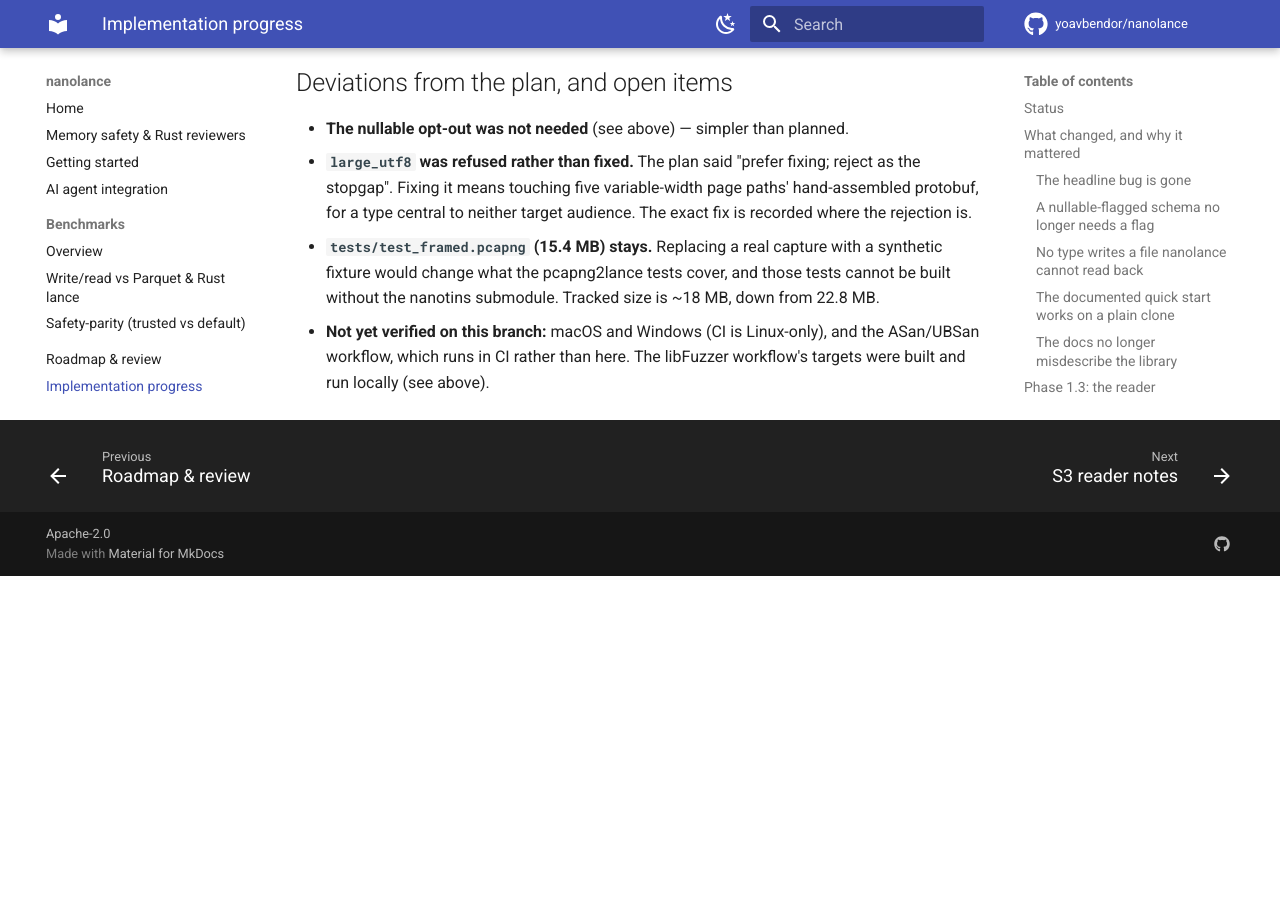
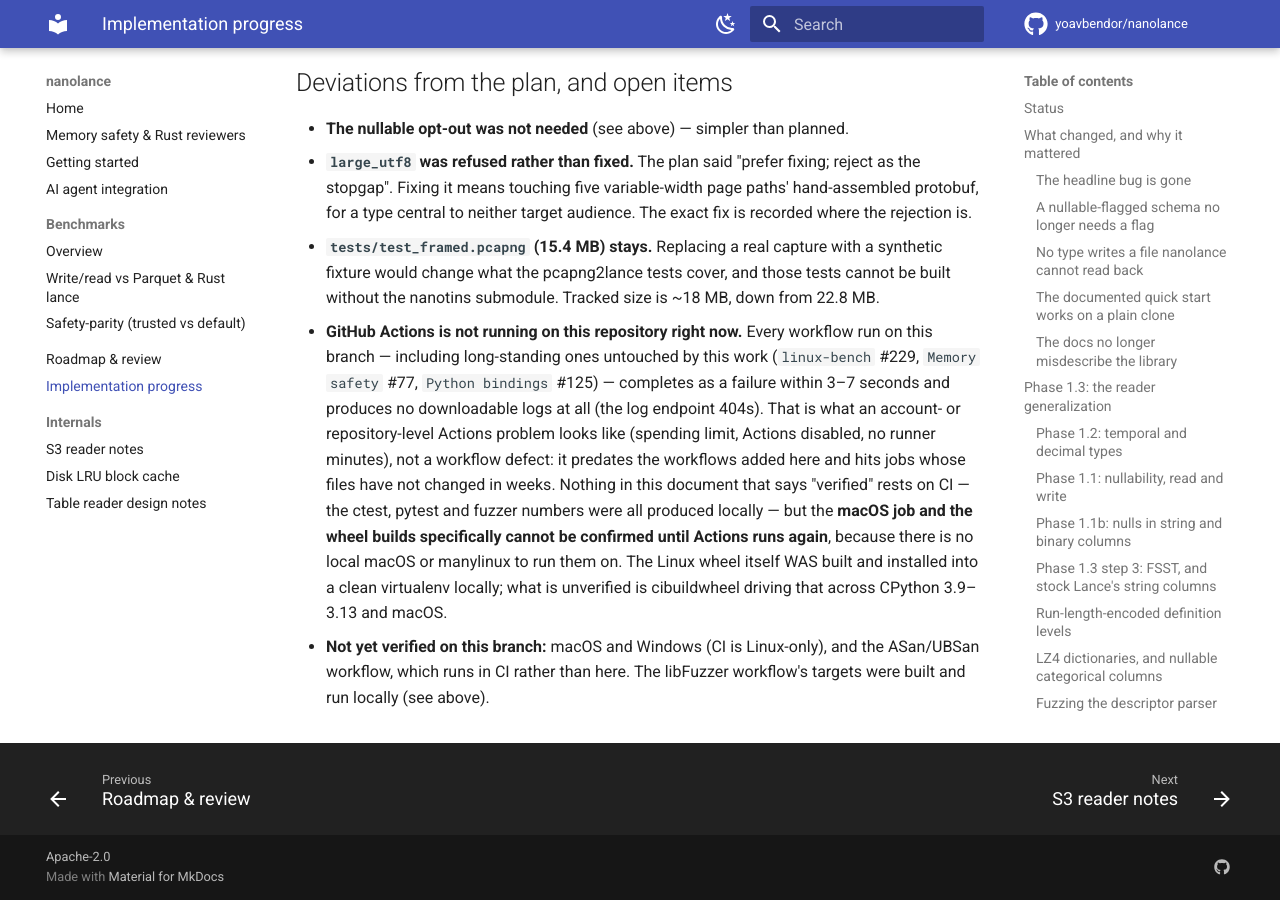
Before and after one commit to yoavbendor/nanolance, an MkDocs documentation site: the page built from docs/PROGRESS.md, in a window 1280 px wide and 900 px high, scrolled down 12835 px. Built offline with MkDocs 1.6.1 and Material for MkDocs 9.7.7, drawn with Linux system fonts in a browser that asks for light colours; comment, search, counter and statistics services are not loaded; before the commit the page ends 13411 px from its top, so only the background shows below that.

Commit message:
docs: record that GitHub Actions is not running on this repository
Every workflow run on this branch completes as a failure within 3-7 seconds and
produces no downloadable logs (the log endpoint 404s) -- including long-standing
workflows untouched by this work: linux-bench #229, Memory safety #77, Python
bindings #125. That is an account- or repository-level Actions problem, not a
workflow defect; it predates the workflows added in the previous commit and hits
jobs whose files have not changed.

Worth writing down because of what it does and does not cost. Every ctest,
pytest and fuzzer number in PROGRESS.md was produced locally, so none of those
claims depend on CI. The macOS job and the cibuildwheel matrix are the exception:
there is no local macOS or manylinux to run them on, so they stay unverified
until Actions runs again. The Linux wheel itself was built and installed into a
clean virtualenv here; what is unconfirmed is cibuildwheel driving that across
CPython 3.9-3.13 and macOS.

Co-Authored-By: Claude Opus 5 <noreply@anthropic.com>
Claude-Session: https://claude.ai/code/session_014PGy9PK68gHvyR8T1r5ueY

```diff
--- a/docs/PROGRESS.md
+++ b/docs/PROGRESS.md
@@ -482,6 +482,18 @@ wheel audience, which had none. Left for a deliberate pass rather than done half
 - **`tests/test_framed.pcapng` (15.4 MB) stays.** Replacing a real capture with a synthetic fixture
   would change what the pcapng2lance tests cover, and those tests cannot be built without the
   nanotins submodule. Tracked size is ~18 MB, down from 22.8 MB.
+- **GitHub Actions is not running on this repository right now.** Every workflow run on this branch
+  — including long-standing ones untouched by this work (`linux-bench` #229, `Memory safety` #77,
+  `Python bindings` #125) — completes as a failure within 3–7 seconds and produces no downloadable
+  logs at all (the log endpoint 404s). That is what an account- or repository-level Actions problem
+  looks like (spending limit, Actions disabled, no runner minutes), not a workflow defect: it
+  predates the workflows added here and hits jobs whose files have not changed in weeks. Nothing in
+  this document that says "verified" rests on CI — the ctest, pytest and fuzzer numbers were all
+  produced locally — but the **macOS job and the wheel builds specifically cannot be confirmed until
+  Actions runs again**, because there is no local macOS or manylinux to run them on. The Linux wheel
+  itself WAS built and installed into a clean virtualenv locally; what is unverified is cibuildwheel
+  driving that across CPython 3.9–3.13 and macOS.
+
 - **Not yet verified on this branch:** macOS and Windows (CI is Linux-only), and the ASan/UBSan
   workflow, which runs in CI rather than here. The libFuzzer workflow's targets were built and run
   locally (see above).
```
